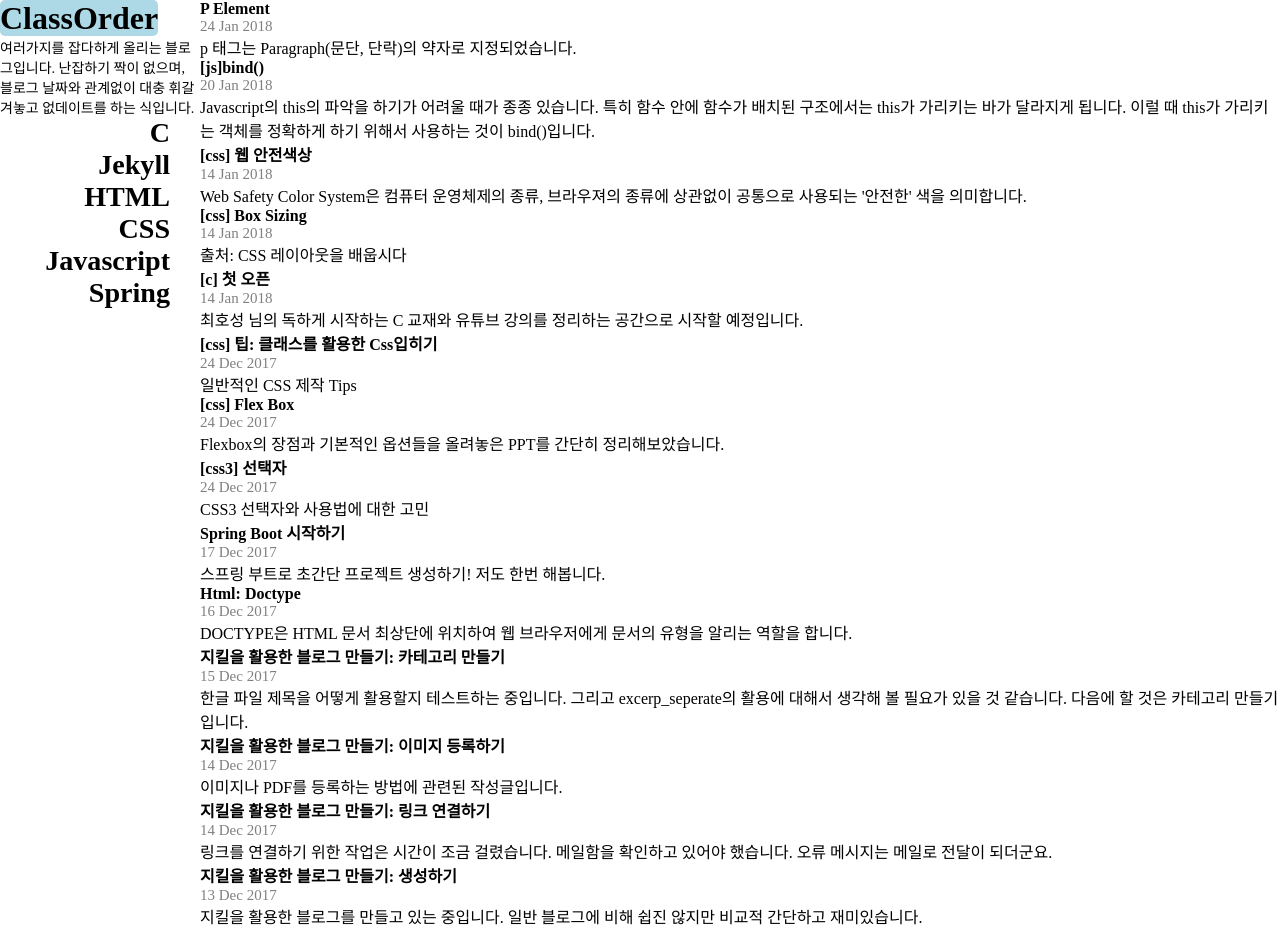
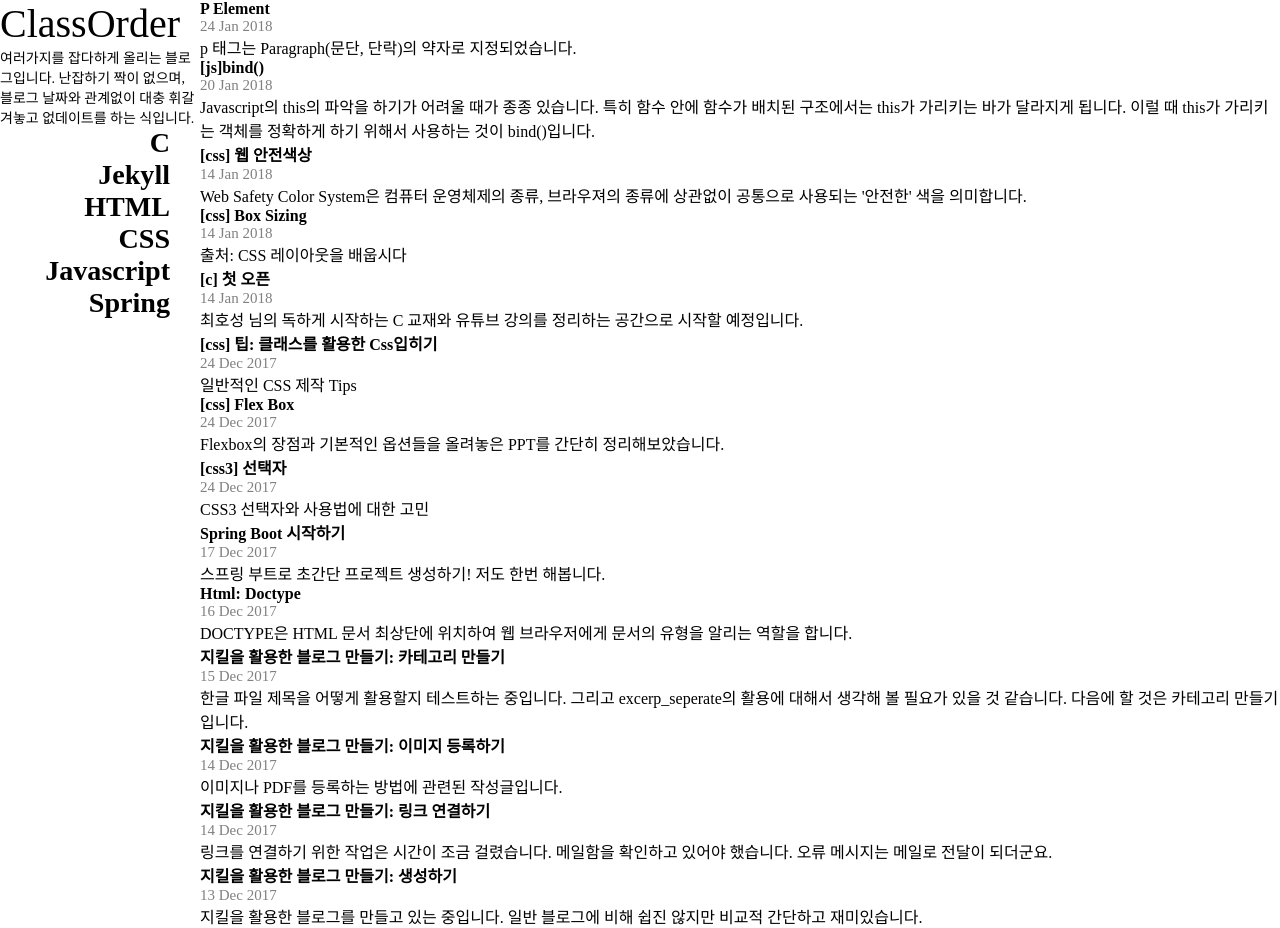
Before and after one commit to ProjectTavern/deprecated-winterguard.github.io, a Jekyll site: the page built from index.html, in a window 1280 px wide and 928 px high. Built offline with Jekyll 4.4.1, drawn with Linux system fonts in a browser that asks for light colours; nearby versions of some CDN libraries; the list of posts is cut into pages by our own code.

Commit message:
:not Expression

```diff
--- a/_includes/head.html
+++ b/_includes/head.html
@@ -29,26 +29,78 @@
     /* Start Cascading Style Sheet */
     @media all and (min-width:1024px){
     /* 1024px 보다 화면의 너비가 좁은 경우 */
-      ul{list-style:none;display:inline}
-      a{color:black;text-decoration:none;position:relative}
-      a:link,a:visited{color:Black;cursor:auto}
-      a:link:active,a:visited:active{color:Black}
-      a:hover{
+      ul {
+        list-style: none;
+        display: inline;
+      }
+
+      a {
+        color: black;
+        text-decoration: none;
+        position: relative;
+      }
+
+      a:link,a:visited {
+        color: Black;
+        cursor: auto;
+      }
+
+      a:link:active, a:visited:active {
+        color: Black;
+      }
+
+      a:hover:not(.blogTitle){
         background-color: lightblue;
         border-radius:5px;
         /* box-shadow: 0px -7px 0px 0px #ffaef8 inset; */
         /* box-shadow: 0px -10px 10px -5px red inset; */
         /* border-bottom: 3px solid #ffaef8; */
       }
-      .main_header{position:fixed;width:200px}
-      .main_content{margin-left:200px}
-      .date{font-size:15px;color:grey;display:block}
-      .categories{text-align:right;font-size:1.5em;font-weight:bold}
-      .categories li{margin-right:30px}
+
+      .main_header {
+        position: fixed;
+        width: 200px;
+      }
+
+      .main_content {
+        margin-left: 200px;
+      }
+
+      .date {
+        font-size: 15px;
+        color: grey;
+        display: block;
+      }
+
+      .categories {
+        text-align: right;
+        font-size: 1.5em;
+        font-weight: bold;
+      }
+
+      .categories li{
+        margin-right: 30px;
+      }
     }
-    body{font-weight:200}
-    figure{display:inline-block;width:50%;border:0.5px solid grey}
-    .hiddenType{display:none}
+
+    body {
+      font-weight: 200
+    }
+
+    figure {
+      display: inline-block;
+      width:50%;
+      border:0.5px solid grey;
+    }
+
+    .hiddenType {
+      display: none;
+    }
+
+    .blogTitle {
+      font-size: 2.5em;
+      font-weight: bolder;
+    }
   </style>
   <link rel="stylesheet"
       href="https://cdnjs.cloudflare.com/ajax/libs/highlight.js/9.12.0/styles/agate.min.css">
```
